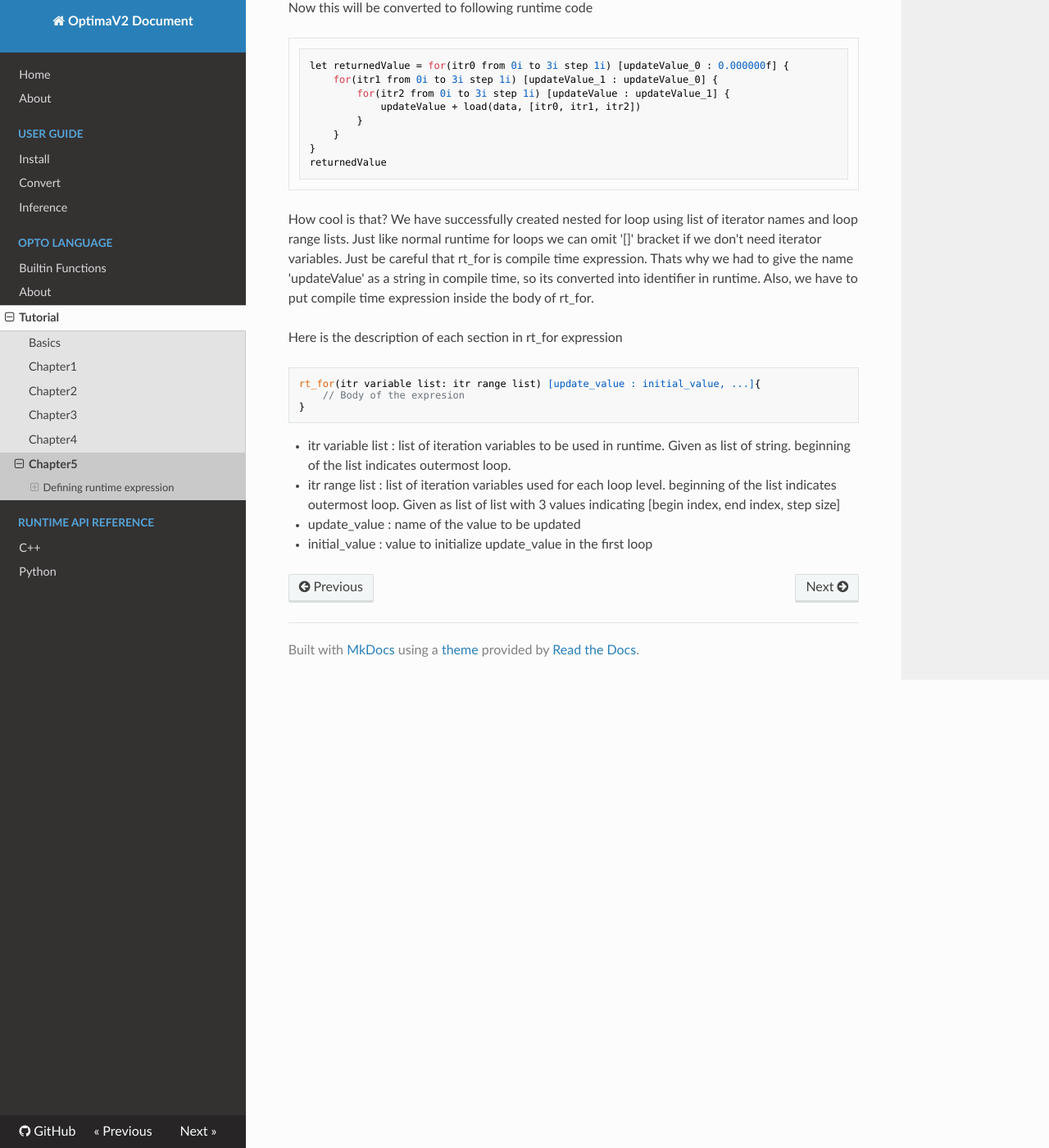
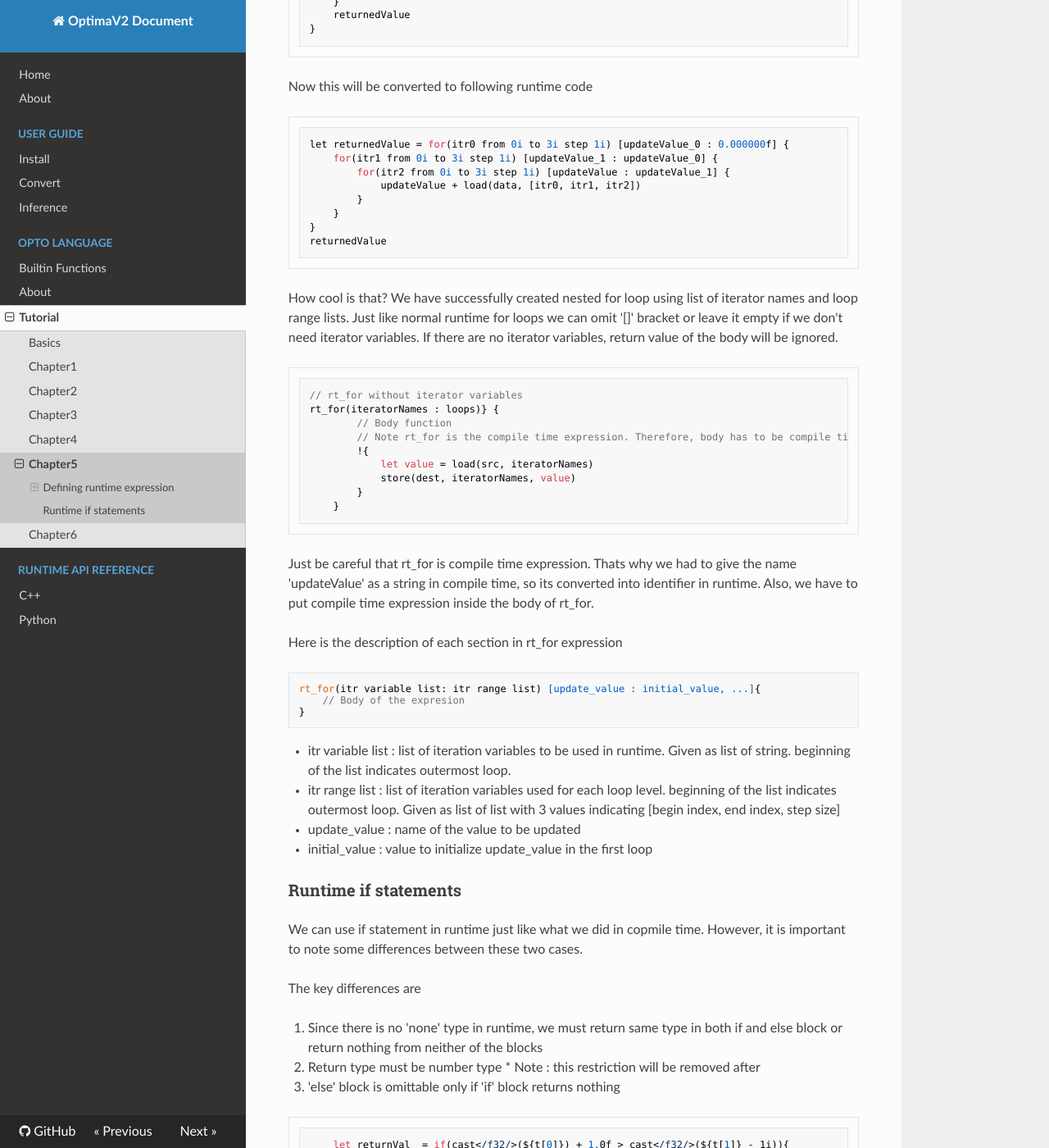
Before and after one commit to ENERZAi/OptimaV2-Docs, an MkDocs documentation site: the page built from docs/kernel/Tutorial/Chapter5.md, in a window 1280 px wide and 1400 px high, scrolled down 3588 px. Shown: the whole window at 82% size. Built offline with MkDocs 1.6.1, drawn with Linux system fonts in a browser that asks for light colours; nearby versions of some CDN libraries; some of the changed text lies outside the part shown.

Commit message:
feat : add Chapter 6 (Builtin functions)

````diff
--- a/docs/kernel/Tutorial/Chapter5.md
+++ b/docs/kernel/Tutorial/Chapter5.md
@@ -94,6 +94,8 @@
 The initial value of the sum is stored in 'initialSum' with zero. When for loops starts its iteration, initialSum is captured in value called 'sumOnUpdate'. In the body of for loop, the returned value from the last expression is stored in 'sumOnUpdate' for the next iteration. Since we are adding value loaded from 'data' and passing it to 'sumOnUpdate', 'sumOnUpdate' in the next iteration will equal ('sumOnUpdate' in current iteration + loaded value from 'data).  When this procedure continues, we end up adding all elements in 'data'.
 The return value of the for loop is the value of the 'sumOnUpdate' updated from the last iteration. Therefore, 'result' becomes the result we want.
 
+We can use iterator variables when we need to use the result of the body expression of for, but please note that number of return values and number of iterator variables should match unless there are no iterator variables
+
 If we don't require any iterator variables, we can omit bracket '[]', and for loop won't return any values.
 
 #### Automatically generating nested for loops
@@ -134,7 +136,21 @@
 ```
 
 How cool is that? We have successfully created nested for loop using list of iterator names and loop range lists.
-Just like normal runtime for loops we can omit '[]' bracket if we don't need iterator variables. Just be careful that rt_for is compile time expression. Thats why we had to give the name 'updateValue' as a string in compile time, so its converted into identifier in runtime. Also, we have to put compile time expression inside the body of rt_for.
+Just like normal runtime for loops we can omit '[]' bracket or leave it empty if we don't need iterator variables. If there are no iterator variables, return value of the body will be ignored.
+
+```
+// rt_for without iterator variables
+rt_for(iteratorNames : loops)} {
+        // Body function
+        // Note rt_for is the compile time expression. Therefore, body has to be compile time expression
+        !{
+            let value = load(src, iteratorNames)
+            store(dest, iteratorNames, value)
+        }
+    }
+```
+
+Just be careful that rt_for is compile time expression. Thats why we had to give the name 'updateValue' as a string in compile time, so its converted into identifier in runtime. Also, we have to put compile time expression inside the body of rt_for.
 
 Here is the description of each section in rt_for expression
 
@@ -146,3 +162,23 @@
 * itr range list : list of iteration variables used for each loop level. beginning  of the list indicates outermost loop. Given as list of list with 3 values indicating [begin index, end index, step size]
 * update_value : name of the value to be updated
 * initial_value : value to initialize update_value in the first loop
+
+
+### Runtime if statements
+
+We can use if statement in runtime just like what we did in copmile time. However, it is important to note some differences between these two cases.
+
+The key differences are
+
+1. Since there is no 'none' type in runtime, we must return same type in both if and else block or return nothing from neither of the blocks
+2. Return type must be number type
+        * Note : this restriction will be removed after
+3. 'else' block is omittable only if 'if' block returns nothing
+
+```
+    let returnVal  = if(cast</f32/>(${t[0]}) + 1.0f > cast</f32/>(${t[1]} - 1i)){
+        cast</f32/>(cast</i32/>(${t[1]} - 1i))
+    } else {
+        cast</f32/>(${t[0]}) + 1.0f
+    }
+```
--- a/mkdocs.yml
+++ b/mkdocs.yml
@@ -18,6 +18,7 @@
       - "Chapter3" : "kernel/Tutorial/Chapter3.md"
       - "Chapter4" : "kernel/Tutorial/Chapter4.md"
       - "Chapter5" : "kernel/Tutorial/Chapter5.md"
+      - "Chapter6" : "kernel/Tutorial/Chapter6.md"
   - "Runtime API Reference":
     - "C++": "runtime/cpp.md"
     - "Python": "runtime/python.md"
````
Also changed, not shown: docs/kernel/Tutorial/Chapter2.md (+24 -0 lines), docs/kernel/Tutorial/Chapter6.md (added, +88 -0 lines).
